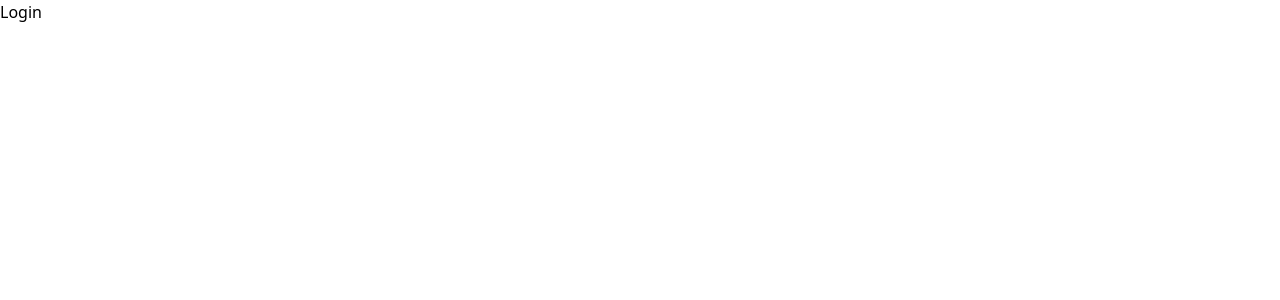
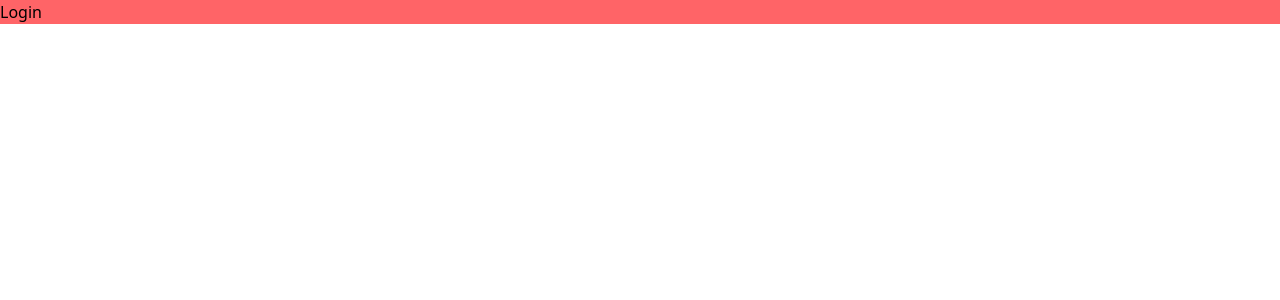
Before and after one commit to CodeWithAbhay777/hackathon_project, a React (Vite) app in the folder frontend/: page /login in a window 1280 px wide. Shown: the top 300 px of the page. Built offline with nearby package versions, Linux system fonts and the light colour scheme.

Commit message:
test git

```diff
--- a/frontend/src/pages/Login.jsx
+++ b/frontend/src/pages/Login.jsx
@@ -1,9 +1,7 @@
-import React from 'react'
+import React from "react";
 
 const Login = () => {
-  return (
-    <div>Login</div>
-  )
-}
+  return <div className="bg-red-400">Login</div>;
+};
 
-export default Login
+export default Login;
```
